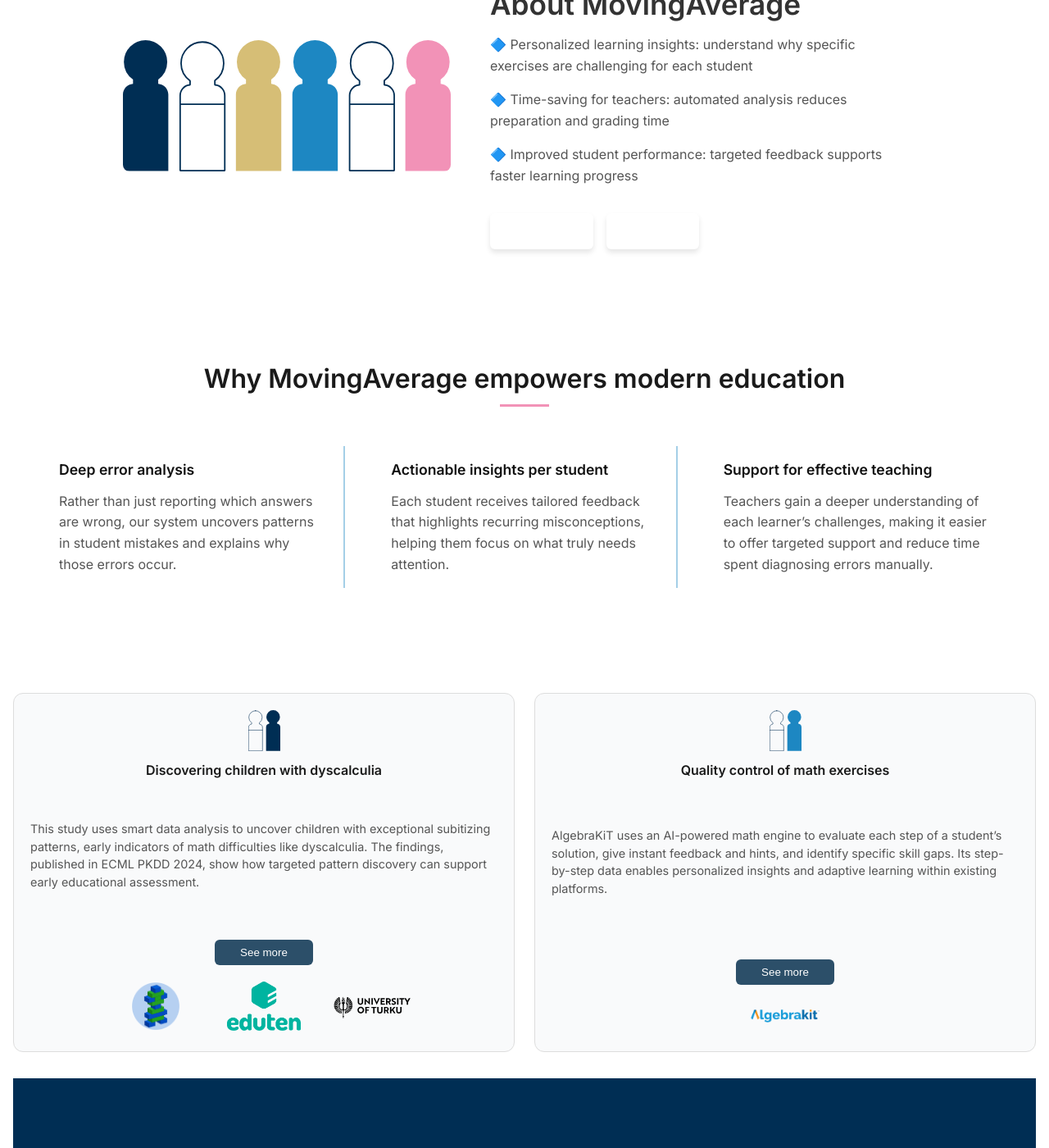
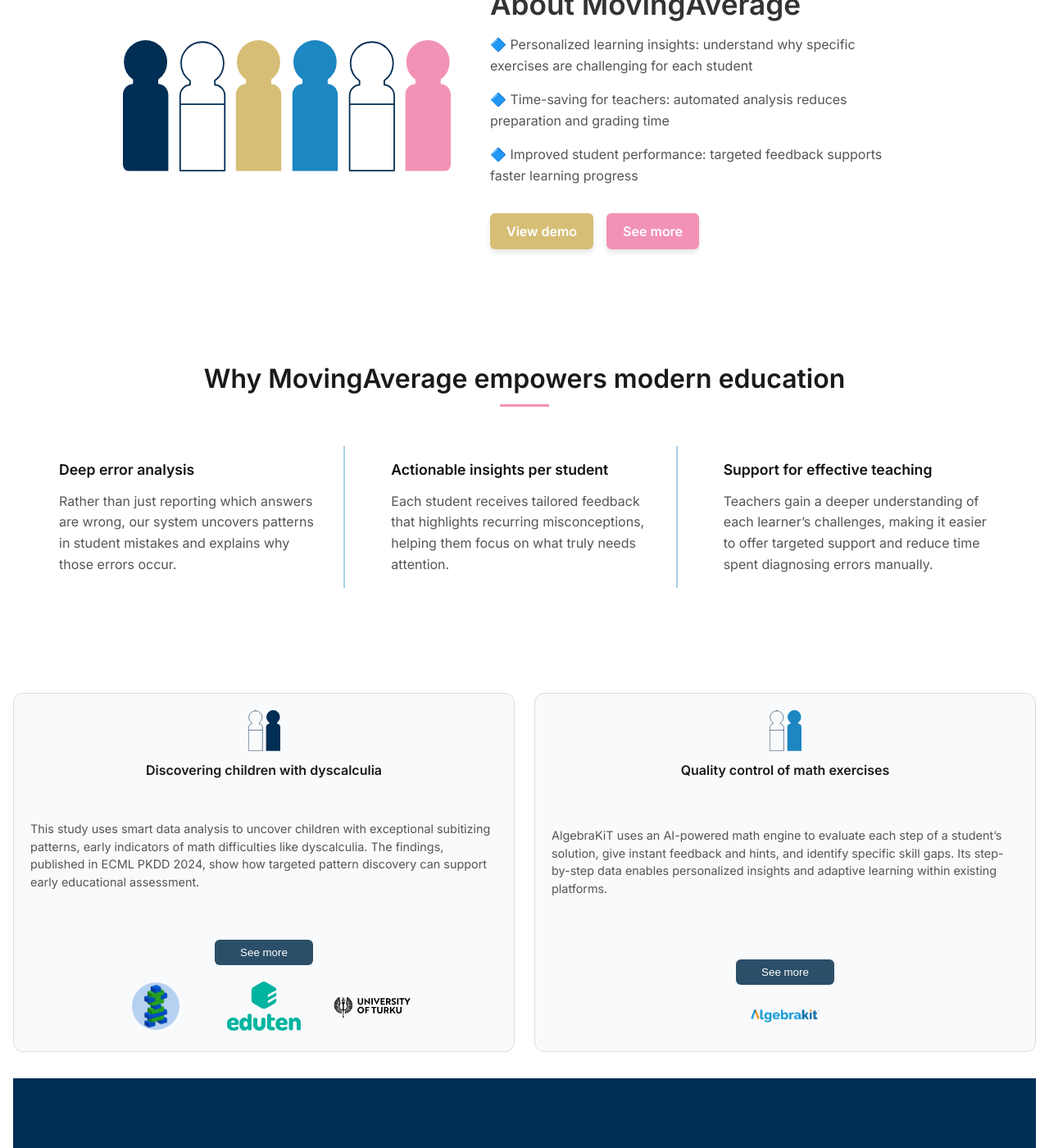
Before and after one commit to moving-average/moving-average.github.io, a Jekyll site: the page built from index.markdown, in a window 1280 px wide and 1400 px high, scrolled down 220 px. Shown: the whole window at 82% size. Built offline with Jekyll 4.4.1, drawn with Linux system fonts in a browser that asks for light colours.

Commit message:
update style.css

```diff
--- a/assets/style.css
+++ b/assets/style.css
@@ -11,7 +11,10 @@ body {
   padding: 0;
   font-family: "Inter", sans-serif;
   min-height: 100vh;
+  display: flex;
+  flex-direction: column;
   overflow-x: hidden;
+  position: relative;
 }
 
 .header {
@@ -269,7 +272,7 @@ footer a:hover {
 }
 
 .hero-btn.left {
-  background-color: white;
+  background-color: #d6be76;
 }
 
 .hero-btn.left:hover {
@@ -278,7 +281,7 @@ footer a:hover {
 }
 
 .hero-btn.right {
-  background-color: white;
+  background-color: #f292b7;
 }
 
 .hero-btn.right:hover {
```
